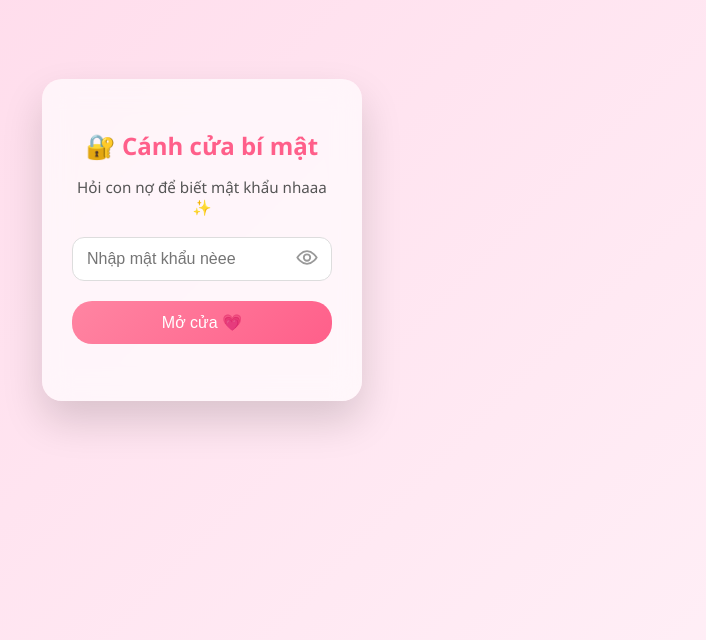
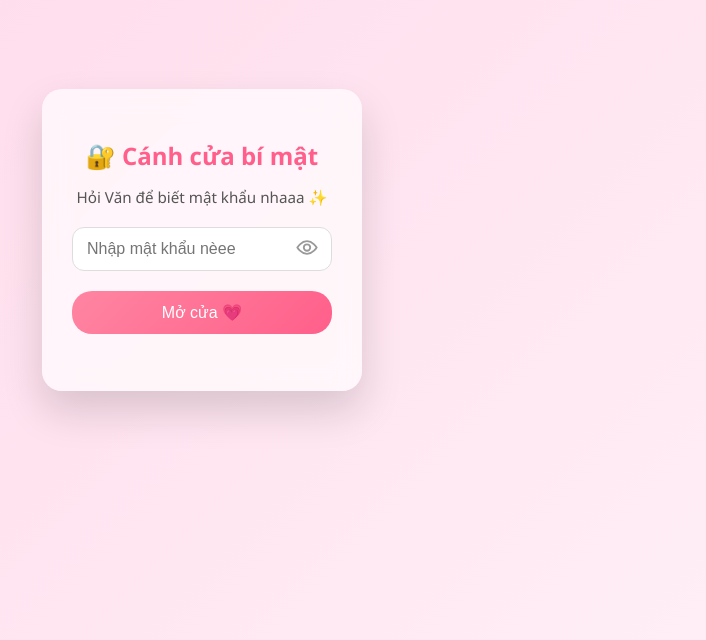
Before and after one commit to huynhvann/SpecialDay, a plain HTML site: page index.html in a window 1280 px wide. Shown: the part 160-800 px from the top of the page, without its empty margins (438-1144 px from the left). Drawn offline with Linux system fonts and the light colour scheme.

Commit message:
Update index.html

```diff
--- a/index.html
+++ b/index.html
@@ -163,7 +163,7 @@ button.main-btn:hover {
 
 <div class="gate-box" id="gateBox">
   <h2>🔐 Cánh cửa bí mật</h2>
-  <p>Hỏi con nợ để biết mật khẩu nhaaa ✨</p>
+  <p>Hỏi Văn để biết mật khẩu nhaaa ✨</p>
 
   <div class="password-wrapper">
     <input type="password" id="password" placeholder="Nhập mật khẩu nèee">
```
